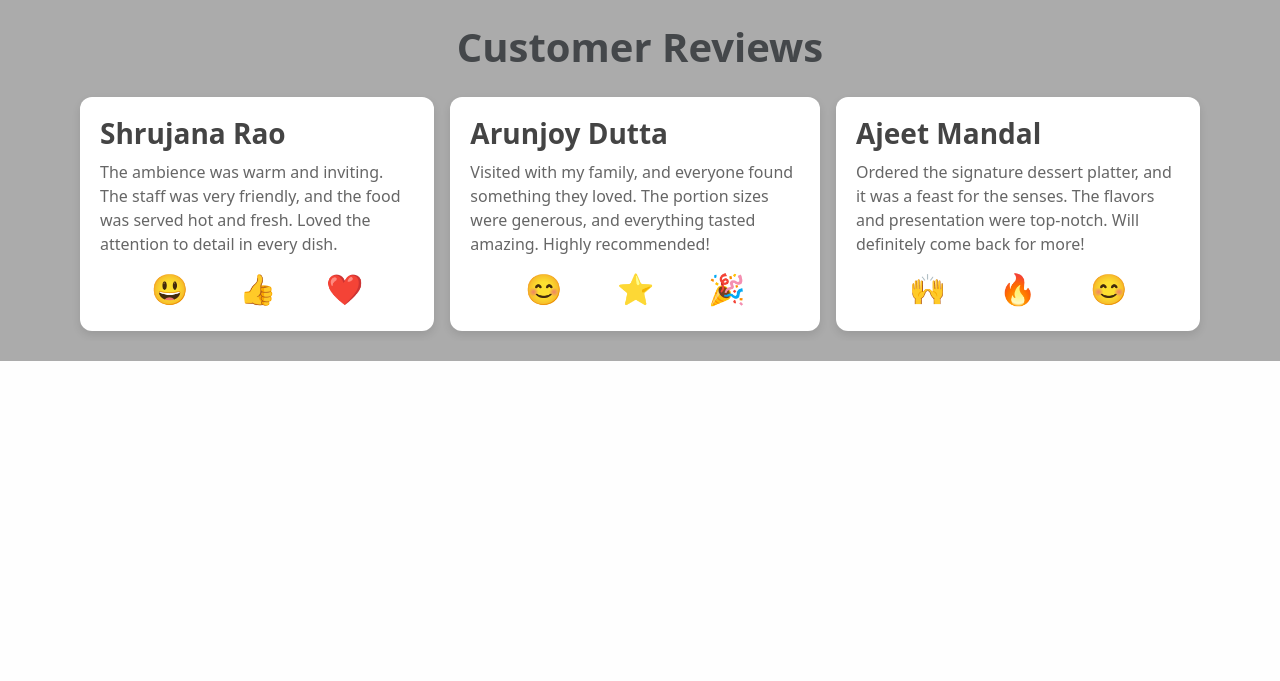
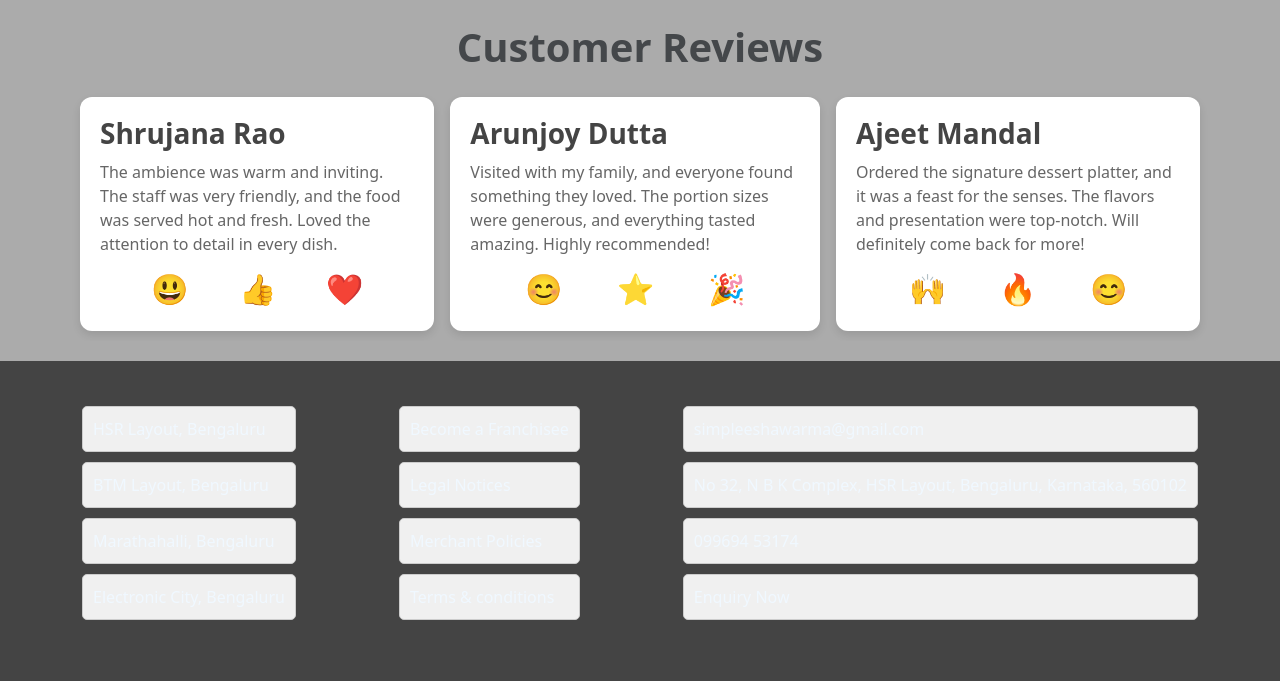
Before and after one commit to Sujeet2003/Simplee-Shawarma, a Django app: page / in a window 1280 px wide. Shown: the part 3330-4011 px from the top of the page. Before the commit the page ends 3691 px from the top, so only its background shows below. Run offline with Django 5.2, Linux system fonts and the light colour scheme; some web fonts are replaced.

Commit message:
working with footer section

```diff
--- a/static/css/style.css
+++ b/static/css/style.css
@@ -66,6 +66,89 @@ body {
     font-weight: bold !important;
 }
 
+/* footer */
+footer {
+    background-color: #444;
+    padding: 40px 0;
+    color: aliceblue;
+}
+
+footer .locations a, footer .contacts a {
+    color: aliceblue;
+    text-decoration: none;
+}
+
+footer .locations a:hover, footer .contacts a:hover, footer .others li:hover {
+    color: #c5c5c5;
+}
+
+footer ul li {
+    margin: 5px 0 !important;
+}
+
+footer .others li, footer .contacts li {
+    cursor: pointer;
+}
+/* Basic styling for the list */
+ul.d-flex {
+    list-style: none;
+    padding: 0;
+}
+
+ul.d-flex li {
+    padding: 10px;
+    margin: 5px 0;
+    background-color: #f0f0f0;
+    border: 1px solid #ccc;
+    border-radius: 5px;
+    cursor: pointer; /* Make it look clickable */
+    transition: background-color 0.3s ease;
+}
+
+ul.d-flex li:hover {
+    background-color: #ddd; /* Hover effect */
+}
+
+/* Modal styling */
+.modal {
+    display: none; /* Hidden by default */
+    position: fixed; /* Stay in place */
+    z-index: 1; /* Sit on top */
+    left: 0;
+    top: 0;
+    width: 100%; /* Full width */
+    height: 100%; /* Full height */
+    overflow: auto; /* Enable scroll if needed */
+    background-color: rgba(0, 0, 0, 0.5); /* Black with opacity */
+}
+
+.modal-content {
+    background-color: #fefefe;
+    margin: 15% auto; /* 15% from the top and centered */
+    padding: 20px;
+    border: 1px solid #888;
+    width: 80%; /* Could be more or less, depending on screen size */
+    max-width: 600px; /* Maximum width */
+    border-radius: 10px;
+    position: relative;
+}
+
+.close {
+    color: #aaa;
+    float: right;
+    font-size: 28px;
+    font-weight: bold;
+    cursor: pointer;
+}
+
+.close:hover,
+.close:focus {
+    color: black;
+    text-decoration: none;
+}
+
+
+/* home hero(main) section */
 .hero-image {
     width: 100%;
     height: 100%;
--- a/static/js/custom.js
+++ b/static/js/custom.js
@@ -53,3 +53,34 @@ emojis.forEach(emoji => {
     }, 1500);
     });
 });
+
+// footer section
+// Get the modal and its components
+const modal = document.getElementById("modal");
+const modalText = document.getElementById("modal-text");
+const closeModal = document.getElementById("close-modal");
+
+// Get all list items
+const listItems = document.querySelectorAll("ul.d-flex li");
+
+// Add click event listeners to each list item
+listItems.forEach(item => {
+    item.addEventListener("click", () => {
+        // Set the modal content based on the clicked item's data-content attribute
+        modalText.textContent = item.getAttribute("data-content");
+        // Display the modal
+        modal.style.display = "block";
+    });
+});
+
+// Close the modal when the close button is clicked
+closeModal.addEventListener("click", () => {
+    modal.style.display = "none";
+});
+
+// Close the modal when clicking outside of it
+window.addEventListener("click", (event) => {
+    if (event.target === modal) {
+        modal.style.display = "none";
+    }
+});
--- a/templates/index.html
+++ b/templates/index.html
@@ -71,7 +71,57 @@
         </div>
 
         <!-- footer -->
+        <footer>
+            <div
+                class="container d-flex align-items-center justify-content-sm-between">
+                <div class="locations">
+                    <ul class="d-flex flex-column list-unstyled">
+                        <li><a href>HSR Layout, Bengaluru</a></li>
+                        <li><a href>BTM Layout, Bengaluru</a></li>
+                        <li><a href>Marathahalli, Bengaluru</a></li>
+                        <li><a href>Electronic City, Bengaluru</a></li>
+                    </ul>
+                </div>
+                <!-- <div class="others">
+                    <ul class="d-flex flex-column list-unstyled">
+                        <li>Become a Franchisee</li>
+                        <li>Legal Notices</li>
+                        <li>Merchant Policies</li>
+                        <li>Terms & conditions</li>
+                    </ul>
+                </div> -->
+                <ul class="d-flex flex-column list-unstyled">
+                    <li data-content="Become a Franchisee">Become a
+                        Franchisee</li>
+                    <li data-content="Legal Notices">Legal Notices</li>
+                    <li data-content="Merchant Policies">Merchant Policies</li>
+                    <li data-content="Terms & conditions">Terms &
+                        conditions</li>
+                </ul>
 
+                <!-- Modal Structure -->
+                <div id="modal" class="modal">
+                    <div class="modal-content">
+                        <span id="close-modal" class="close">&times;</span>
+                        <p id="modal-text"></p>
+                    </div>
+                </div>
+
+                <div class="contacts">
+                    <ul class="d-flex flex-column list-unstyled">
+                        <li><a
+                                href="mailto:simpleeshawarma@gmail.com">simpleeshawarma@gmail.com</a></li>
+                        <li><a
+                                href="https://www.google.com/maps/dir//Simplee+Shawarma,+68,+Parangi+Palaya,+Sector+2,+HSR+Layout,+Bengaluru,+Karnataka+560102/@12.9087505,77.6501267,19z/data=!4m17!1m7!3m6!1s0x3bae15006dcb94b5:0xc5c610a304b8a0a!2sSimplee+Shawarma!8m2!3d12.9087676!4d77.6507446!16s%2Fg%2F11vm52d23g!4m8!1m0!1m5!1m1!1s0x3bae15006dcb94b5:0xc5c610a304b8a0a!2m2!1d77.6507448!2d12.9087676!3e3?entry=ttu&g_ep=EgoyMDI1MDIwNC4wIKXMDSoASAFQAw%3D%3D2"
+                                target="_blank">No
+                                32, N B K Complex, HSR Layout, Bengaluru,
+                                Karnataka, 560102</a></li>
+                        <li>099694 53174</li>
+                        <li>Enquiry Now</li>
+                    </ul>
+                </div>
+            </div>
+        </footer>
         <!-- bootstrap script -->
         <script
             src="https://cdn.jsdelivr.net/npm/bootstrap@5.3.3/dist/js/bootstrap.bundle.min.js"
@@ -79,6 +129,6 @@
             crossorigin="anonymous"></script>
 
         <!-- custom javascript -->
-        <script src="static/js/custom.js"></script>
+        <script src="{% static 'js/custom.js' %}"></script>
     </body>
 </html>
```
